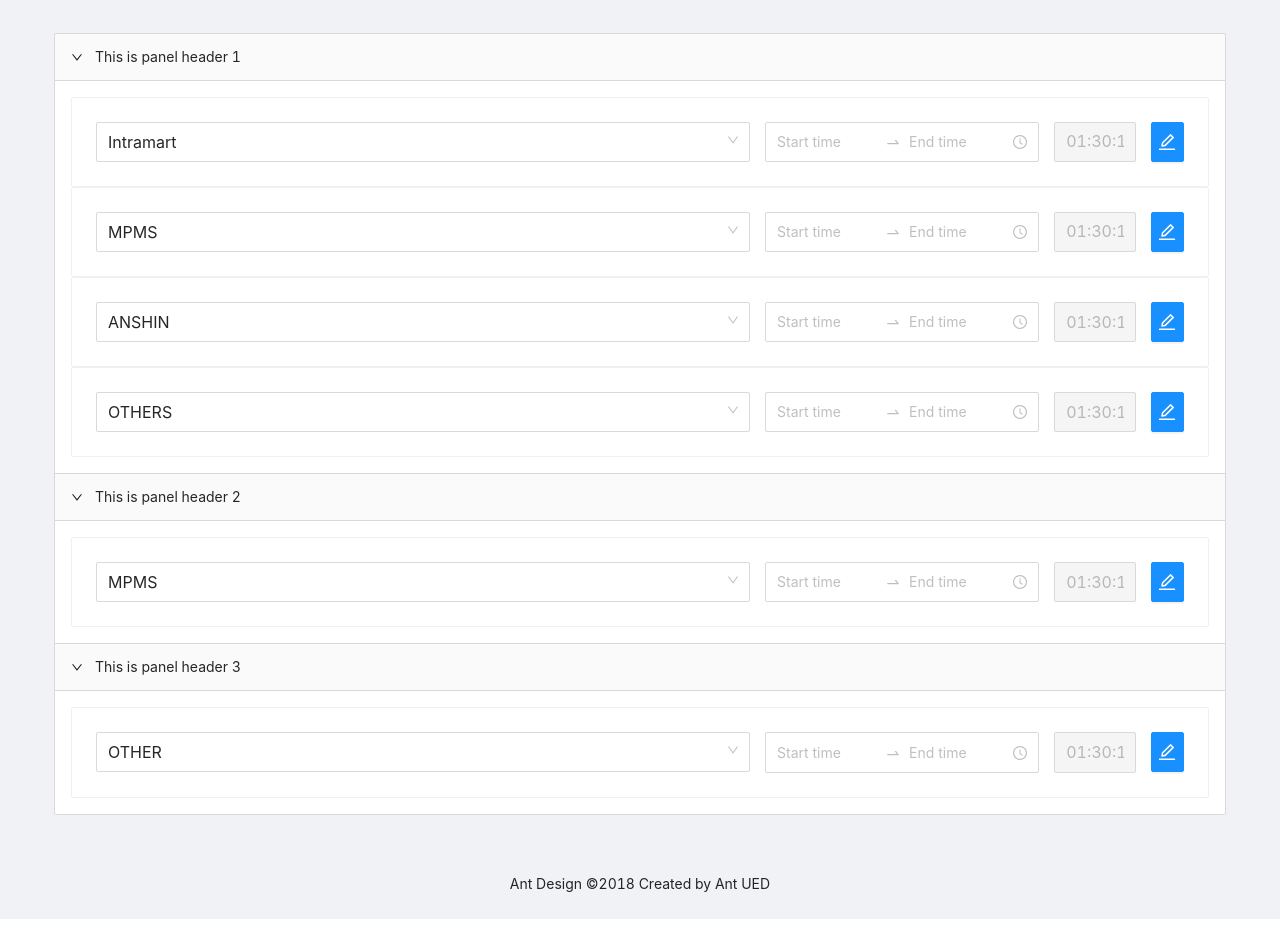
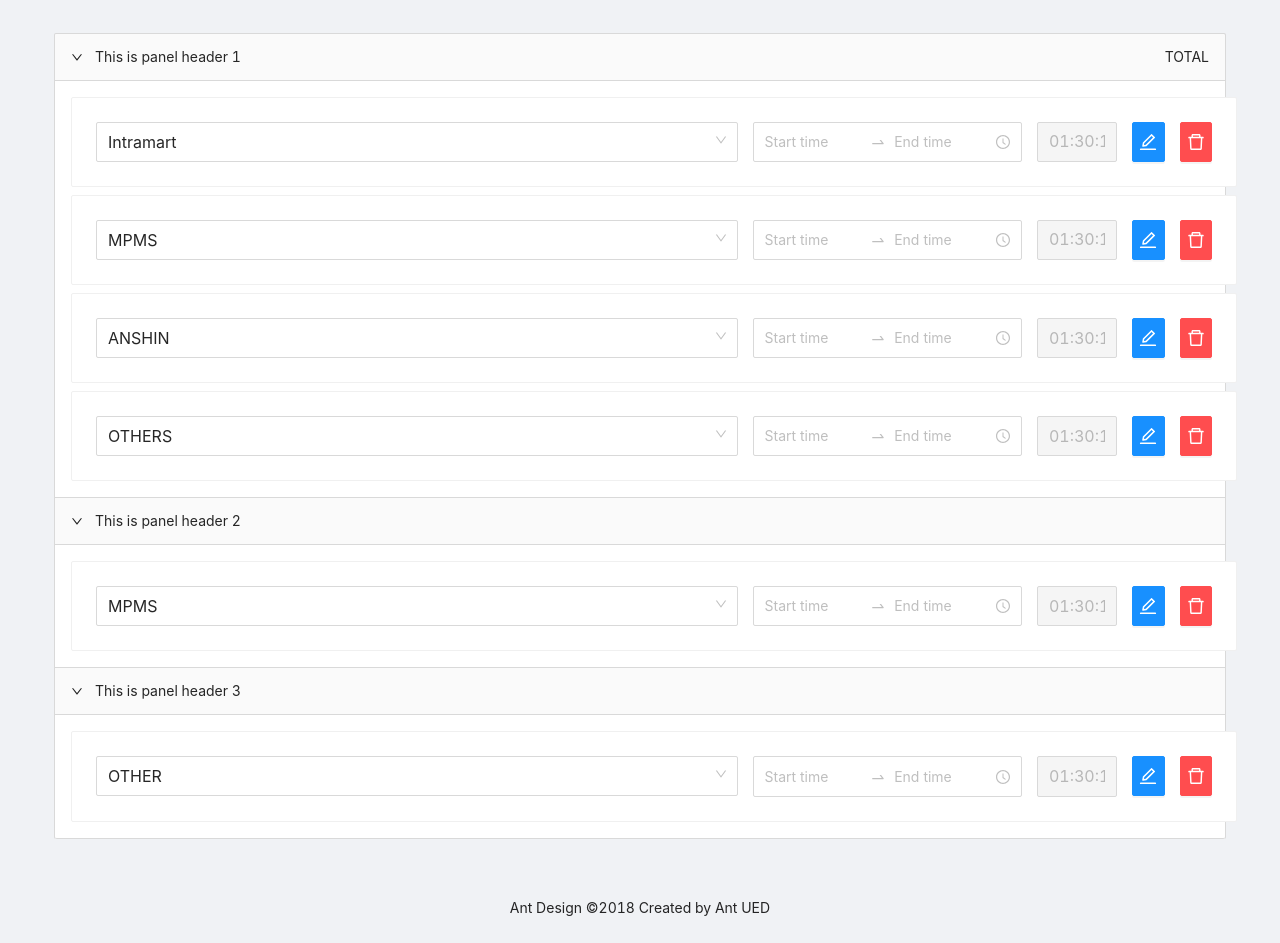
Before and after one commit to Glenn0805/electron-crud, a React (Create React App) app: page /time-tracker in a window 1280 px wide. Shown: the part 400-1343 px from the top of the page. Before the commit the page ends 1319 px from the top, so only its background shows below. Built offline with nearby package versions, Linux system fonts and the light colour scheme.

Commit message:
fix components

```diff
--- a/src/components/content/time-tracker/time-logs-component/TimeLogsComponent.js
+++ b/src/components/content/time-tracker/time-logs-component/TimeLogsComponent.js
@@ -1,25 +1,34 @@
 import React from 'react'
-import { Collapse, Card } from 'antd'
+import { Collapse, Space } from 'antd'
 import TimeRecordComponent from './TimeRecordComponent';
 const TimeLogsComponent = () => {
 
     const { Panel } = Collapse;
     let text = 'GLENN'
     return (
+
         <Collapse defaultActiveKey={['1', '2', '3']}>
-            <Panel header="This is panel header 1" key="1">
+            <Panel header="This is panel header 1" key="1" extra={<div>TOTAL</div>}>
+                <Space direction="vertical">
                     <TimeRecordComponent selectedTask='Intramart' time='01:30:12' />
                     <TimeRecordComponent selectedTask='MPMS' time='01:30:12' />
                     <TimeRecordComponent selectedTask='ANSHIN' time='01:30:12' />
                     <TimeRecordComponent selectedTask='OTHERS' time='01:30:12' />
+                </Space>
             </Panel>
             <Panel header="This is panel header 2" key="2">
+                <Space direction="vertical">
                     <TimeRecordComponent selectedTask='MPMS' time='01:30:12' />
+                </Space>
             </Panel>
             <Panel header="This is panel header 3" key="3">
+                <Space direction="vertical">
                     <TimeRecordComponent selectedTask='OTHER' time='01:30:12' />
+                </Space>
             </Panel>
+
         </Collapse>
+
     )
 }
 
--- a/src/components/content/time-tracker/time-logs-component/TimeRecordComponent.js
+++ b/src/components/content/time-tracker/time-logs-component/TimeRecordComponent.js
@@ -1,6 +1,6 @@
 import React from 'react'
 import { Card, TimePicker, Typography, Input, Button } from 'antd'
-import { EditOutlined } from '@ant-design/icons'
+import { EditOutlined, DeleteOutlined } from '@ant-design/icons'
 import SelectTaskComponent from '../time-tracker-component/SelectTaskComponent'
 const TimeRecordComponent = ({ time = '00:00:00', selectedTask = '' }) => {
     const { RangePicker } = TimePicker
@@ -15,6 +15,7 @@ const TimeRecordComponent = ({ time = '00:00:00', selectedTask = '' }) => {
                 </div>
 
                 <Button type="primary" size='large' icon={<EditOutlined />} />
+                <Button type="danger" size='large' icon={<DeleteOutlined />} />
             </div>
         </Card>
     )
--- a/src/components/content/time-tracker/time-tracker-component/TImerComponent.js
+++ b/src/components/content/time-tracker/time-tracker-component/TImerComponent.js
@@ -1,6 +1,8 @@
 import React, { useState } from 'react'
 import { useStopwatch } from 'react-timer-hook'
 import { Button, Typography, Form } from 'antd'
+
+
 const TImerComponent = () => {
     const [buttonLabel, setButtonLabel] = useState('Start')
     const [buttonColor, setButtonColor] = useState('primary')
@@ -36,7 +38,7 @@ const TImerComponent = () => {
         <>
             <div style={{ display: 'flex', flexDirection: 'column', justifyContent: 'center', alignItems: 'center' }}>
                 <Title >{`${hrs}:${mins}:${secs}`}</Title >
-                <Button size='large' type={buttonColor} onClick={startAndStopTimer}>{buttonLabel}</Button>
+                <Button size='large' type={buttonColor} onClick={startAndStopTimer}> {buttonLabel}</Button>
             </div>
 
         </>
```
Lines whose indentation alone changed are shown as unchanged.
